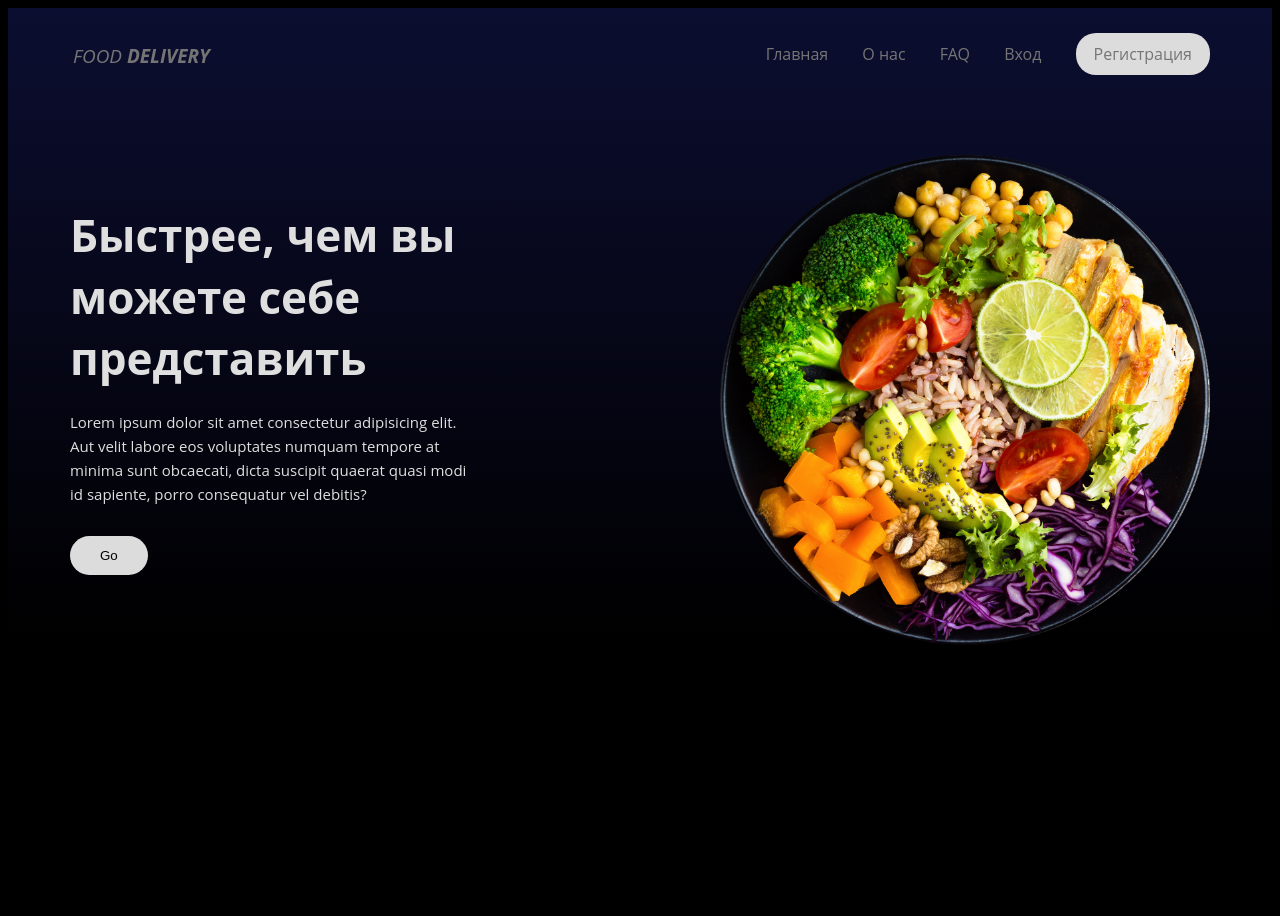
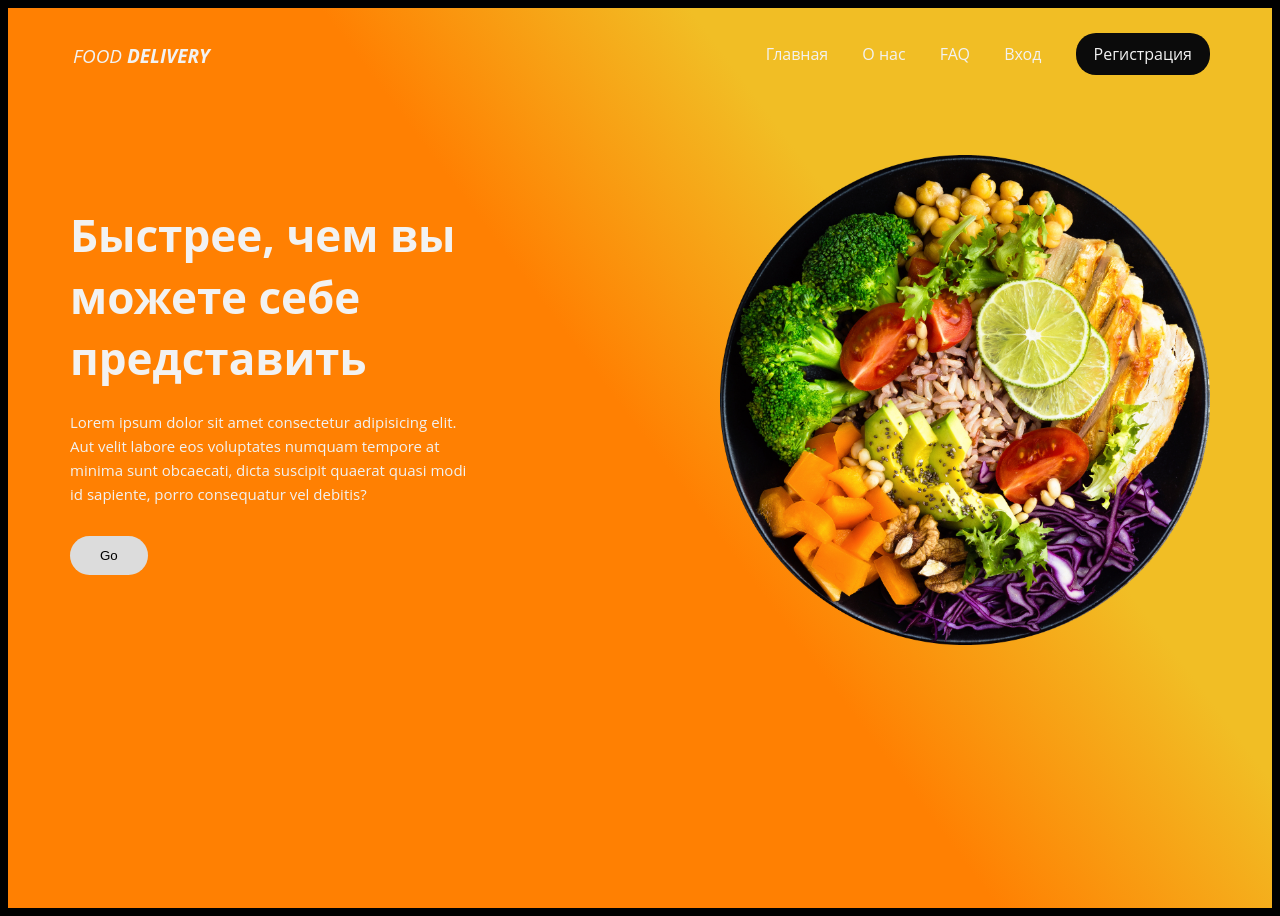
Before and after one commit to noaqq/food_delivery, a Django app: page / in a window 1280 px wide. Run offline with Django 4.2, Linux system fonts and the light colour scheme.

Commit message:
update style

```diff
--- a/delivery/static/css/style.css
+++ b/delivery/static/css/style.css
@@ -8,8 +8,8 @@
     background-color: #000000;
 }
 
-a{
-    color: #757575;
+a {
+    color: #f2f2f2;
 }
 
 .container {
@@ -23,7 +23,7 @@
     position: relative;
     /* background-image: url("../assets/iron_texture.jpg") ; */
     /* background: linear-gradient(0deg, rgba(0,0,0,1) 30%, rgba(228,220,188,1) 100%); */
-    background: linear-gradient(0deg, rgba(0,0,0,1) 30%, rgba(12,14,49,1) 100%);
+    background: linear-gradient(53deg, rgb(255, 128, 2) 51%, rgb(241, 190, 37) 70%);
     background-repeat: no-repeat;
     background-size: 100% 100%;
     height: 900px;
@@ -42,7 +42,7 @@
     margin-top: 10px;
     font-size: 19px;
     width: 300px;
-    color: #757575;
+    color: #f2f2f2;
     margin-left: 3px;
 }
 
@@ -58,7 +58,7 @@
 .landing-page .header-area .links li {
     display: inline-block;
     margin-left: 30px;
-    color: #757575;
+    color: #f2f2f2;
     cursor: pointer;
 }
 
@@ -67,8 +67,8 @@
     border: 0;
     border-radius: 20px;
     padding: 10px 18px;
-    color: #000000;
-    background-color: #dcdcdc;
+    color: #ffffff;
+    background-color: #0b0b0b;
 }
 
 .landing-page .info {
@@ -81,14 +81,14 @@
     font-size: 44px;
     margin: 0 0 20px;
     line-height: 1.4;
-    color: #dfdfdf;
+    color: #f2f2f2;
 }
 
 .landing-page .info p {
     margin: 0;
     line-height: 1.6;
     font-size: 15px;
-    color: #dfdfdf;
+    color: #f2f2f2;
 }
 
 .landing-page .info button {
@@ -112,7 +112,7 @@
 }
 
 .clearfix {
-  clear: both;
+    clear: both;
 }
 
 /* end landing with food plate */
```
